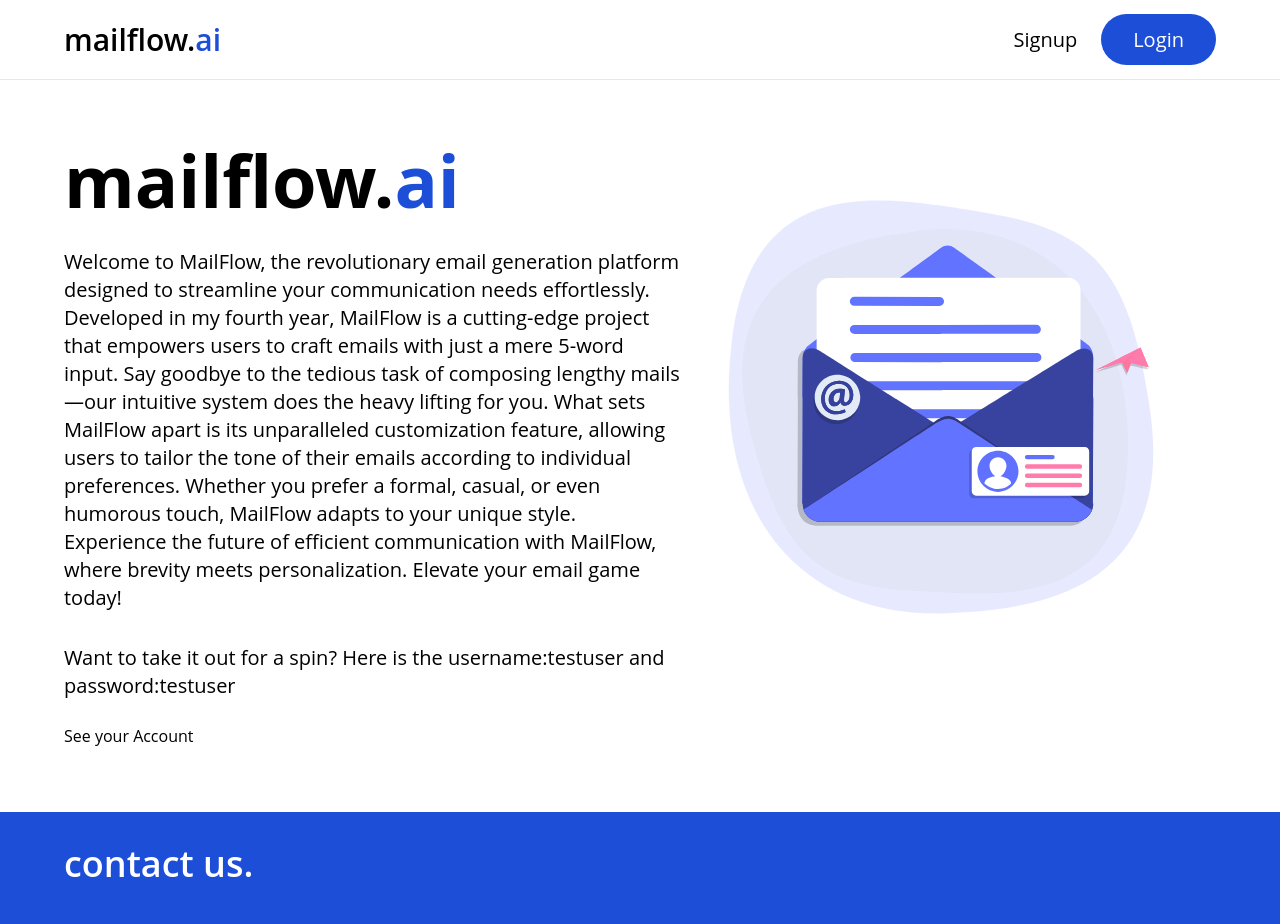
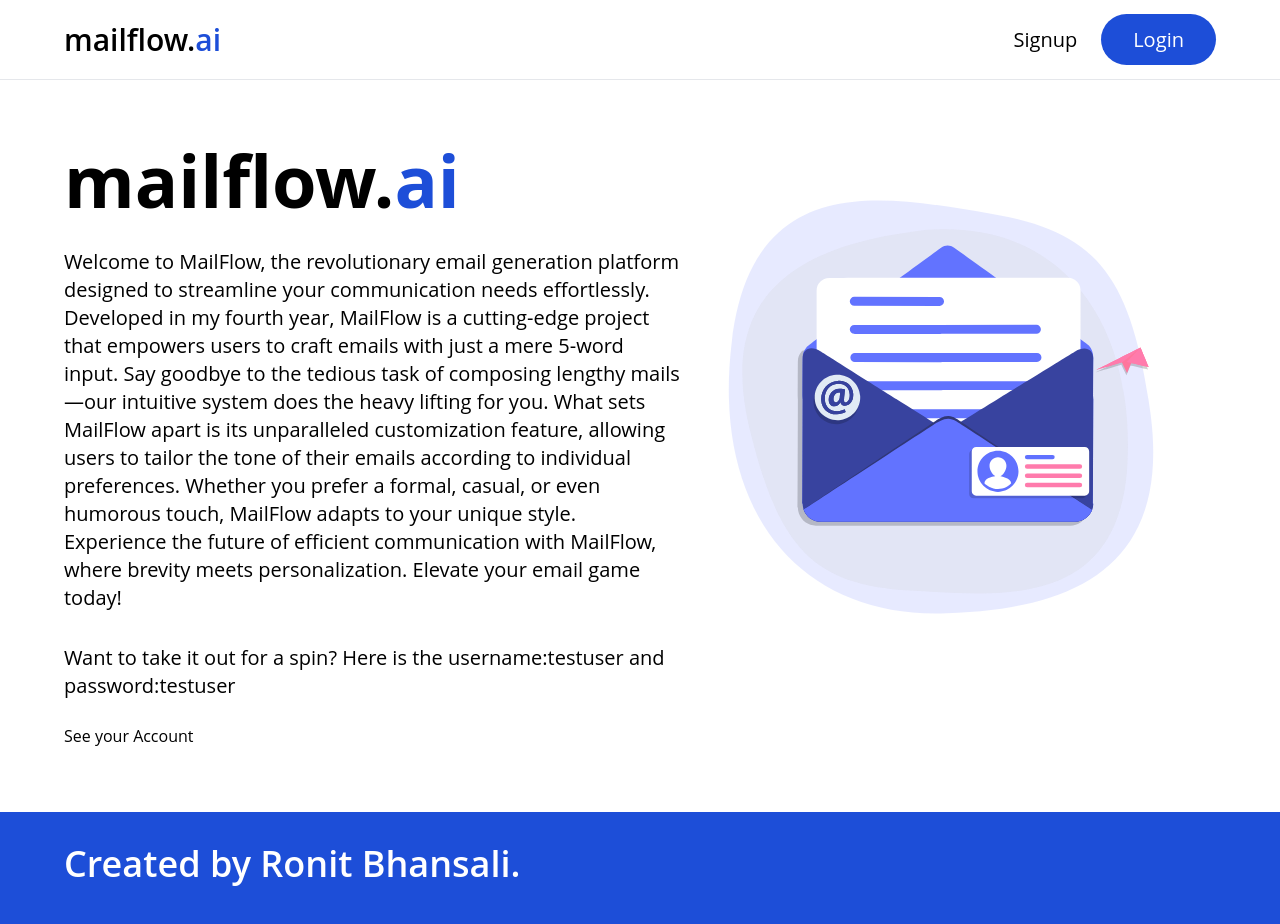
Before and after one commit to Ronit26x/MailFlowFrontend, a Next.js app: page / in a window 1280 px wide. Shown: the top 924 px of the page. Built offline with nearby package versions, Linux system fonts and the light colour scheme.

Commit message:
Update Footer.js

```diff
--- a/src/app/components/Footer/Footer.js
+++ b/src/app/components/Footer/Footer.js
@@ -1,7 +1,7 @@
 export default function Footer(){
     return(
         <div className="h-[30vh] bg-blue-700 px-16 py-8">
-            <h1 className="text-white font-semibold text-4xl">contact us.</h1>
+            <h1 className="text-white font-semibold text-4xl">Created by Ronit Bhansali.</h1>
         </div>
     );
 }
```
